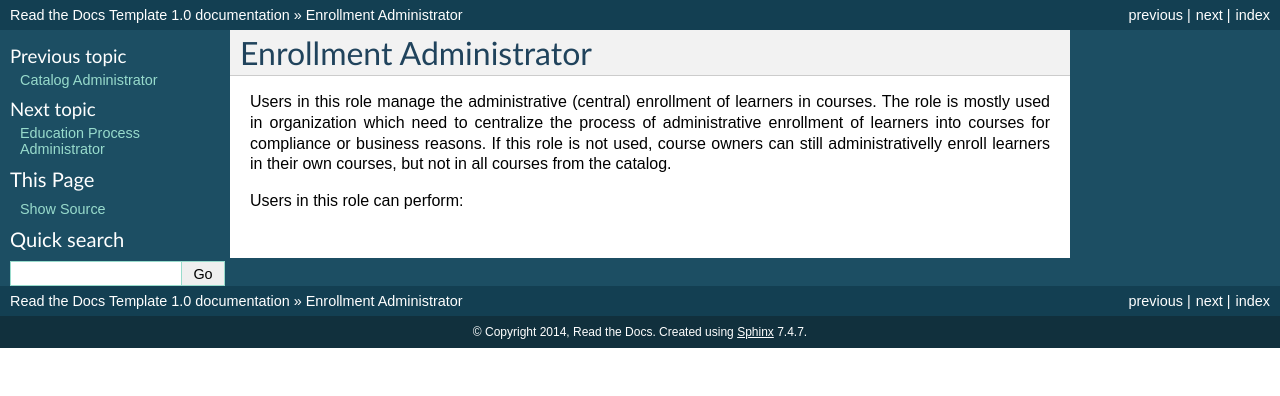
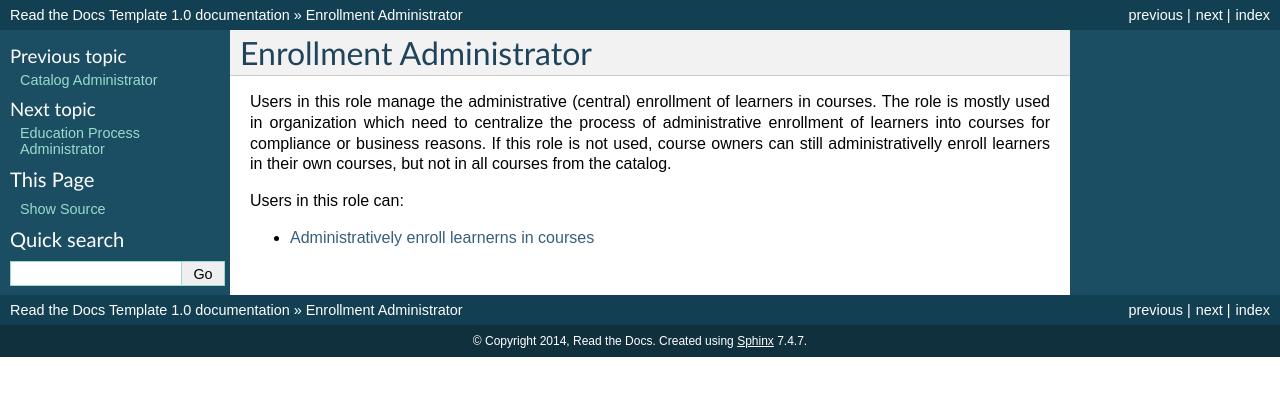
Before and after one commit to pslisko/performa365docs, a Sphinx documentation site: the page built from docs/gettoknow/enrollment_administrator.rst, in a window 1280 px wide. Shown: the top 396 px of the page. Built offline with Sphinx 7.4.7, drawn with Linux system fonts in a browser that asks for light colours; pages that are not in the unit, such as notebooks, are missing from menus.

Commit message:
Update enrollment_administrator.rst

```diff
--- a/docs/gettoknow/enrollment_administrator.rst
+++ b/docs/gettoknow/enrollment_administrator.rst
@@ -7,4 +7,6 @@ Users in this role manage the administrative (central) enrollment of learners in
 If this role is not used, course owners can still administrativelly enroll learners in their own courses, but not in all courses from the catalog.
 
 ..
-Users in this role can perform:
+Users in this role can:
+
+* :ref:`Administratively enroll learnerns in courses <administrative_enrollment>`
```
